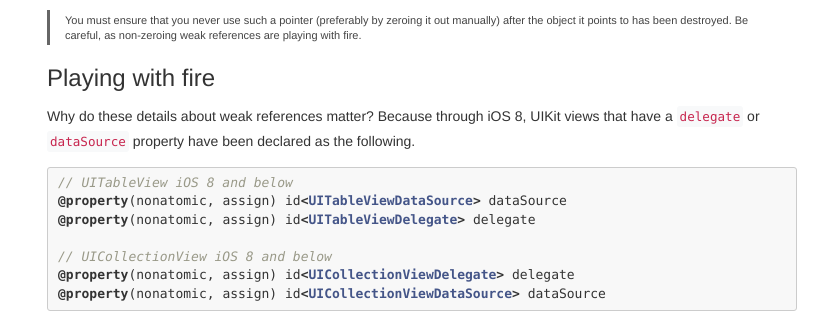
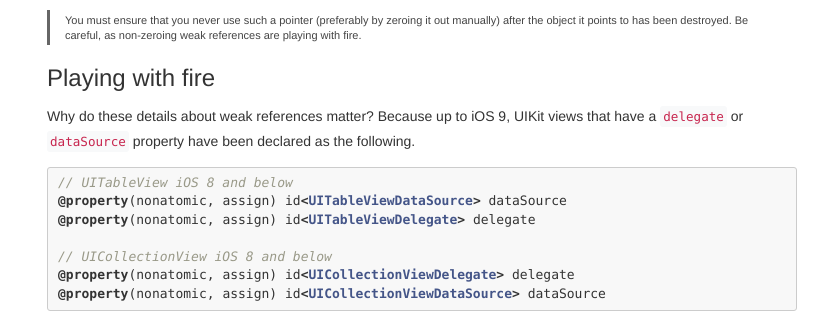
Before and after one commit to jessesquires/jessesquires.com, a Jekyll site: the page built from _posts/2015-10-14-UIKit-changes-in-iOS-9.md, in a window 1280 px wide. Shown: the part 712-1025 px from the top of the page, without its empty margins (23-851 px from the left). Built offline with Jekyll 4.4.1, drawn with Linux system fonts in a browser that asks for light colours; nearby versions of some CDN libraries; library files that are not in the unit come from our copies.

Commit message:
Change back to original wording, but with corrected iOS version

```diff
--- a/_posts/2015-10-14-UIKit-changes-in-iOS-9.md
+++ b/_posts/2015-10-14-UIKit-changes-in-iOS-9.md
@@ -20,7 +20,7 @@ The issue is that a non-zeroing reference ends up pointing to invalid memory (be
 
 ### Playing with fire
 
-Why do these details about weak references matter? Because through iOS 8, UIKit views that have a `delegate` or `dataSource` property have been declared as the following.
+Why do these details about weak references matter? Because up to iOS 9, UIKit views that have a `delegate` or `dataSource` property have been declared as the following.
 
 {% highlight swift %}
 
```
